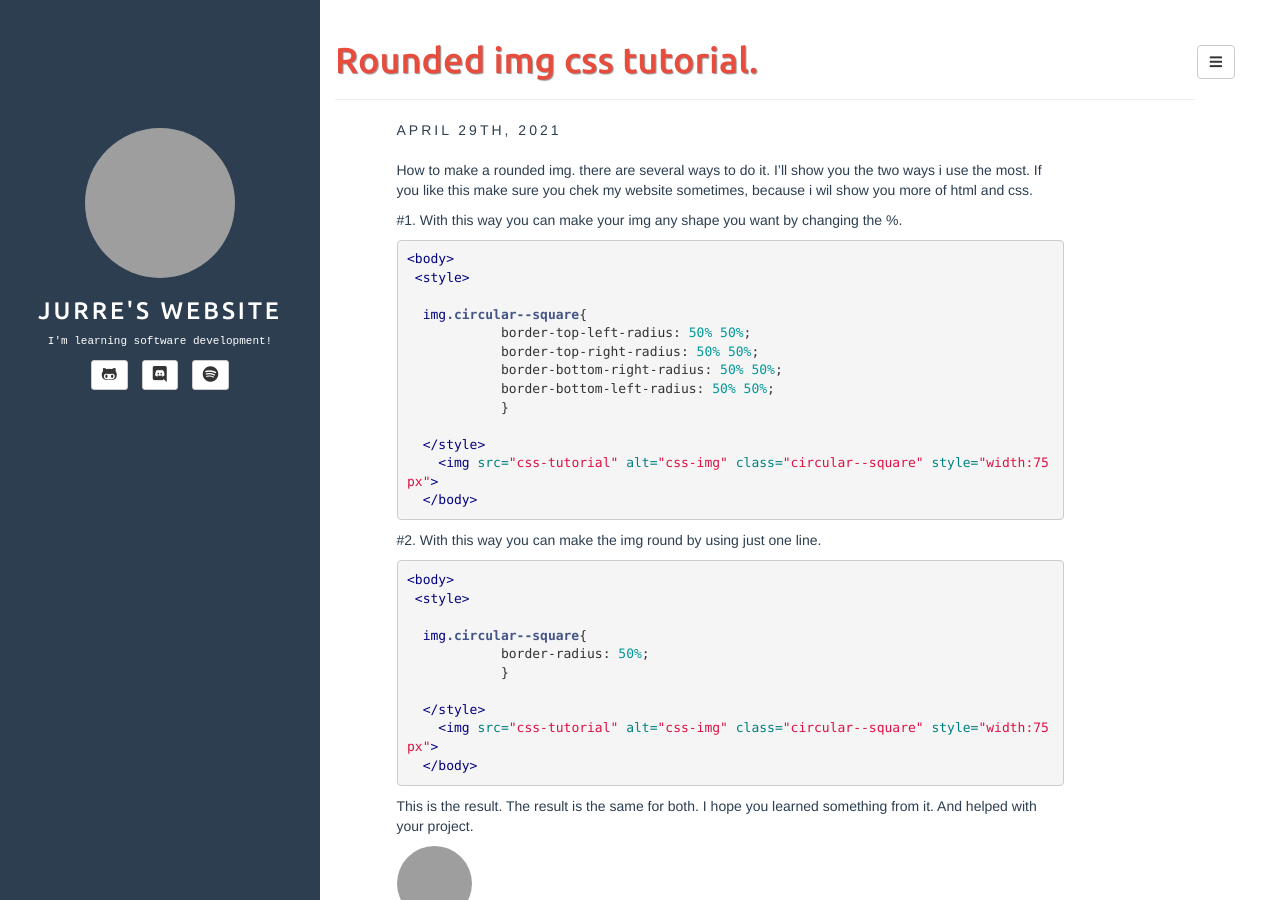
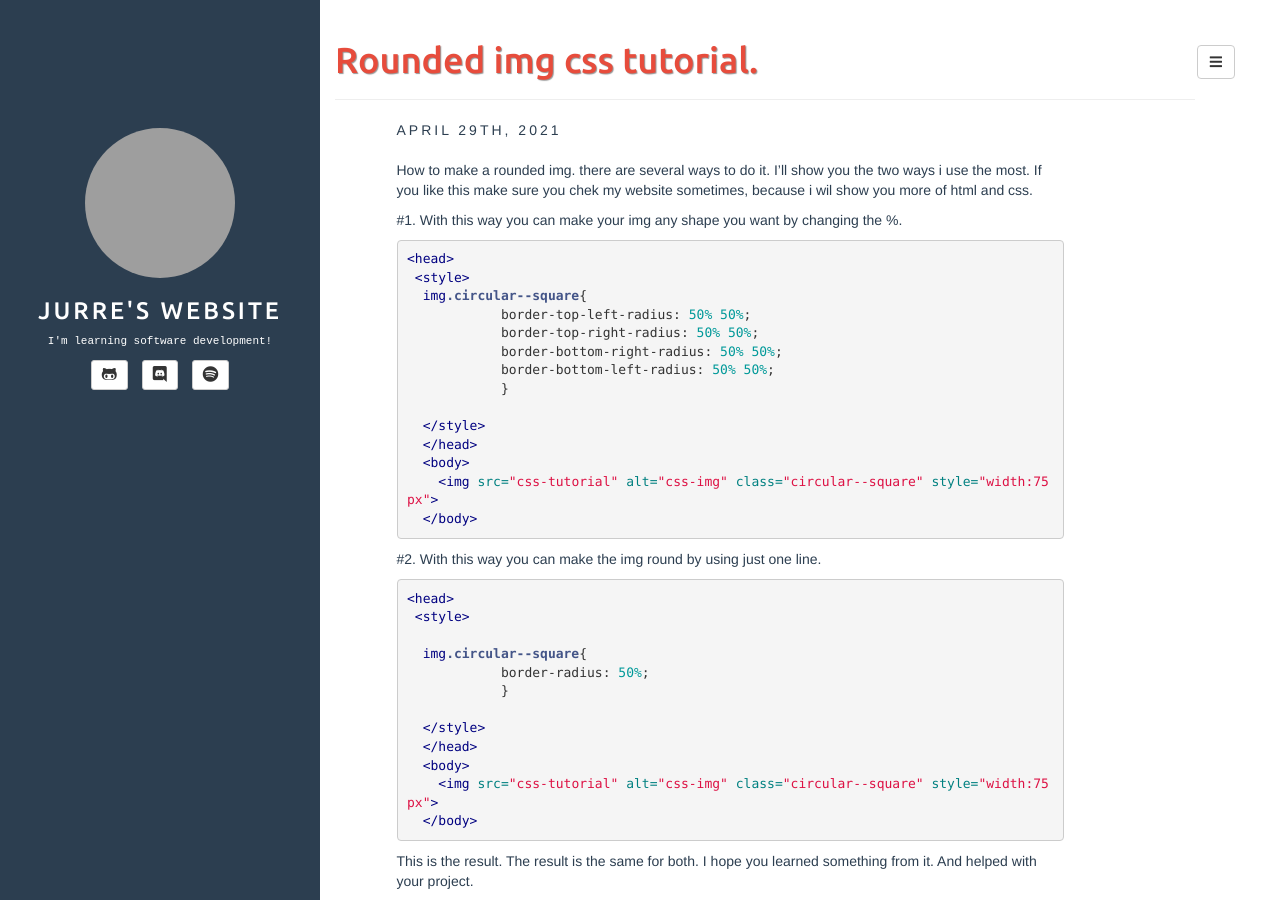
Before and after one commit to dbtek/dbyll, a Jekyll site: the page built from _posts/2021-04-29-css-img-rounded.md, in a window 1280 px wide and 900 px high. Built offline with Jekyll 4.4.1, drawn with Linux system fonts in a browser that asks for light colours; grey boxes are pictures that could not be loaded.

Commit message:
Update 2021-04-29-css-img-rounded.md

```diff
--- a/_posts/2021-04-29-css-img-rounded.md
+++ b/_posts/2021-04-29-css-img-rounded.md
@@ -12,9 +12,8 @@ because i wil show you more of html and css.
 
 #1. With this way you can make your img any shape you want by changing the %.
 {% highlight html %}
-<body>
+<head>
  <style>
-
   img.circular--square{
             border-top-left-radius: 50% 50%;
             border-top-right-radius: 50% 50%;
@@ -23,6 +22,8 @@ because i wil show you more of html and css.
             }
 
   </style>
+  </head>
+  <body>
     <img src="css-tutorial" alt="css-img" class="circular--square" style="width:75px">
   </body>
 {% endhighlight %}
@@ -30,7 +31,7 @@ because i wil show you more of html and css.
 
 #2. With this way you can make the img round by using just one line.
 {% highlight html %}
-<body>
+<head>
  <style>
 
   img.circular--square{
@@ -38,6 +39,8 @@ because i wil show you more of html and css.
             }
 
   </style>
+  </head>
+  <body>
     <img src="css-tutorial" alt="css-img" class="circular--square" style="width:75px">
   </body>
 {% endhighlight %}
```
